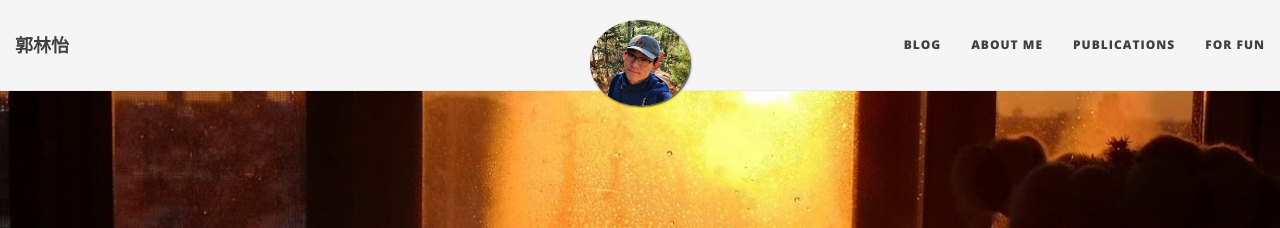
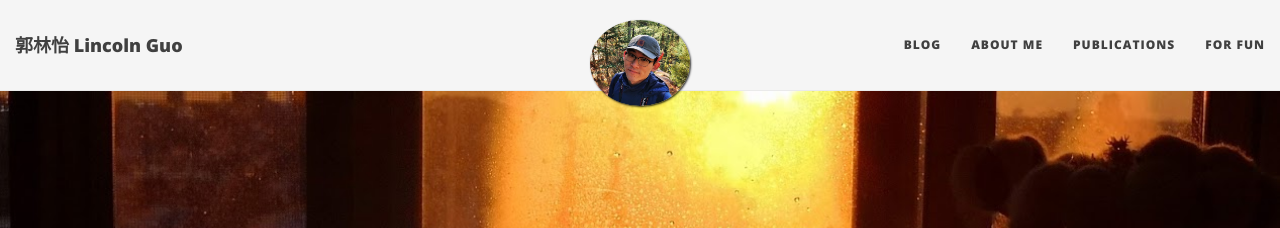
Before and after one commit to LinyiGuo96/LinyiGuo96.github.io, a Jekyll site: the page built from index.html, in a window 1280 px wide. Shown: the top 228 px of the page. Built offline with Jekyll 4.4.1, drawn with Linux system fonts in a browser that asks for light colours; nearby versions of some CDN libraries; the list of posts is cut into pages by our own code.

Commit message:
Update _config.yml

```diff
--- a/_config.yml
+++ b/_config.yml
@@ -4,7 +4,7 @@ plugins:
   - jekyll-sitemap
 
 # Name of website
-title: 郭林怡
+title: 郭林怡 Lincoln Guo
 
 # Short description of your site
 description: Personal Homepage
```
